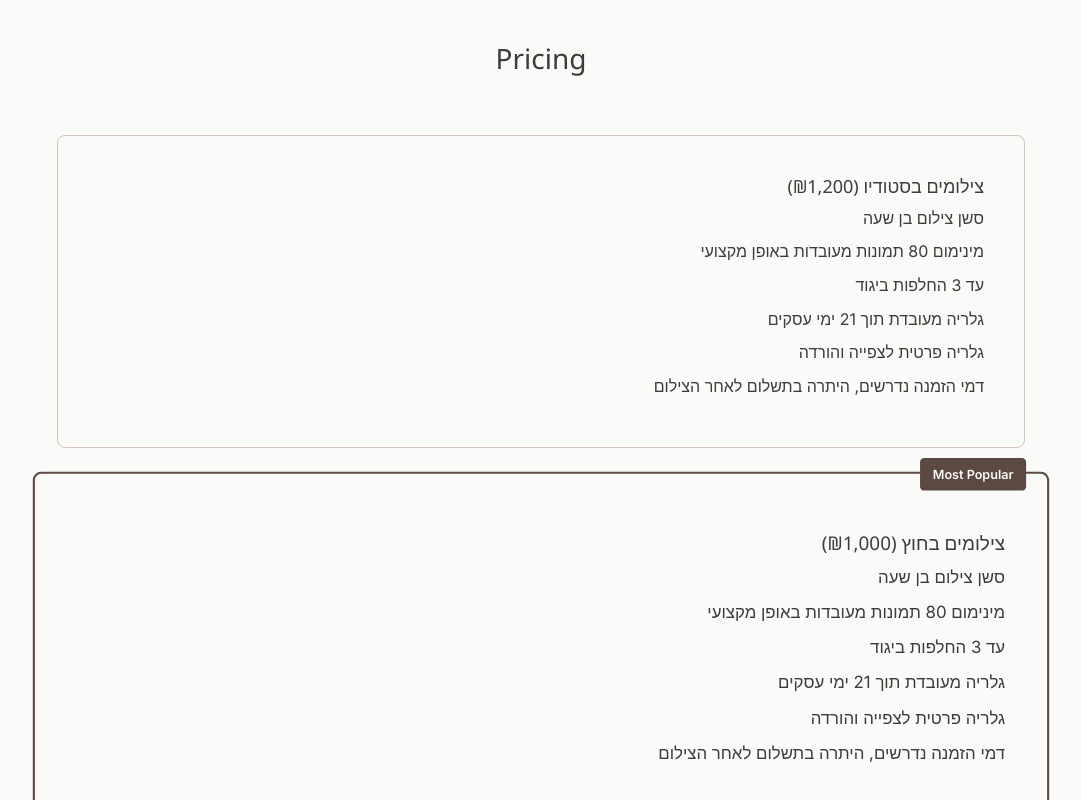
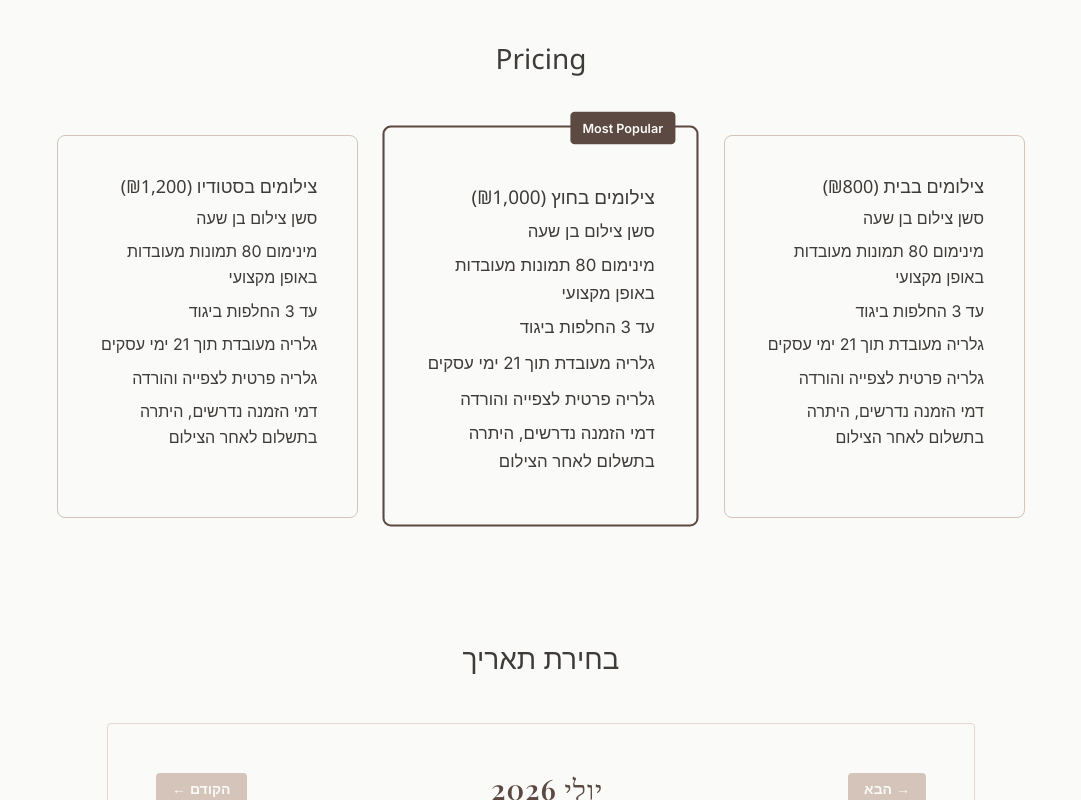
Before and after one commit to oror18or2-cloud/or-paull-photography, a Next.js app: page / in a window 1280 px wide. Shown: the part 2680-3480 px from the top of the page, without its empty margins (99-1180 px from the left). Built offline with nearby package versions, Linux system fonts and the light colour scheme; no server answers.

Commit message:
Switch pricing to flexbox with proper flex-basis for mobile

```diff
--- a/src/components/sections/Pricing.js
+++ b/src/components/sections/Pricing.js
@@ -28,8 +28,8 @@ export default function Pricing() {
         </h2>
 
         <div className="pricing-grid" style={{
-          display: 'grid',
-          gridTemplateColumns: 'repeat(auto-fit, minmax(100%, 1fr))',
+          display: 'flex',
+          flexWrap: 'wrap',
           gap: '32px',
           margin: '0 auto'
         }}>
@@ -40,7 +40,9 @@ export default function Pricing() {
             padding: '40px',
             background: '#FAFAF8',
             textAlign: 'right',
-            direction: 'rtl'
+            direction: 'rtl',
+            flex: '1 1 calc(33.333% - 22px)',
+            minWidth: '250px'
           }}>
             <h3 style={{
               fontSize: '18px',
@@ -77,7 +79,9 @@ export default function Pricing() {
             textAlign: 'right',
             direction: 'rtl',
             position: 'relative',
-            transform: isMobile ? 'scale(1)' : 'scale(1.05)'
+            transform: isMobile ? 'scale(1)' : 'scale(1.05)',
+            flex: '1 1 calc(33.333% - 22px)',
+            minWidth: '250px'
           }}>
             <div style={{
               position: 'absolute',
@@ -126,7 +130,9 @@ export default function Pricing() {
             padding: '40px',
             background: '#FAFAF8',
             textAlign: 'right',
-            direction: 'rtl'
+            direction: 'rtl',
+            flex: '1 1 calc(33.333% - 22px)',
+            minWidth: '250px'
           }}>
             <h3 style={{
               fontSize: '18px',
--- a/src/styles/design-system.css
+++ b/src/styles/design-system.css
@@ -422,13 +422,14 @@ section h2 {
   /* Pricing Cards - Stack on mobile */
   .pricing-grid {
     gap: 16px !important;
-    grid-template-columns: 1fr !important;
   }
 
   .pricing-card {
+    flex: 1 1 100% !important;
     padding: 24px 16px !important;
     width: 100% !important;
     transform: scale(1) !important;
+    min-width: auto !important;
   }
 
   .pricing-card h3 {
```
